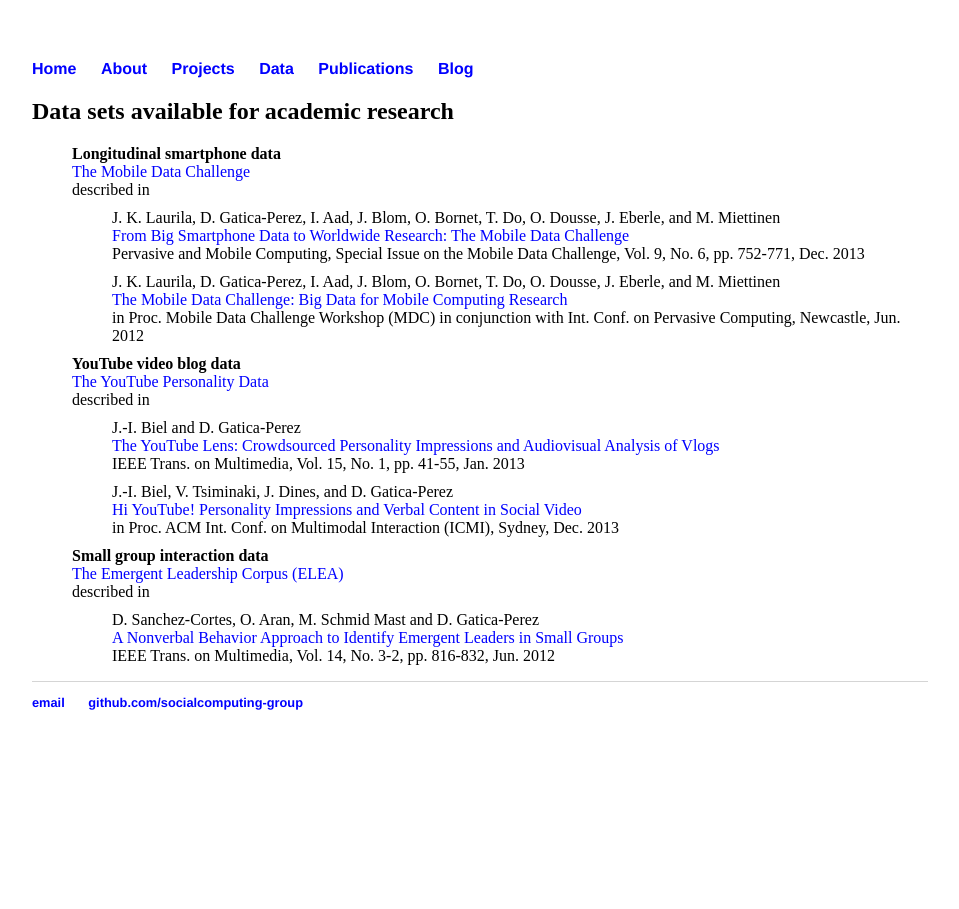
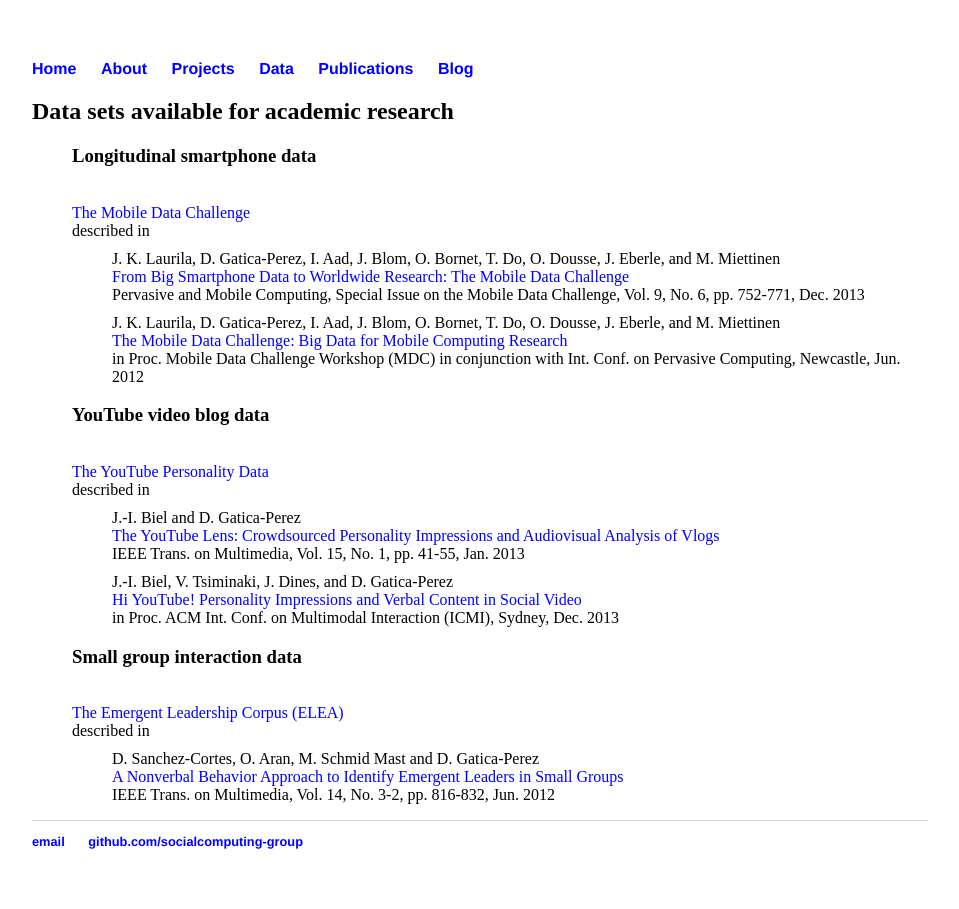
Before and after one commit to socialcomputing-group/socialcomputing-group.github.io, a Jekyll site: the page built from data/index.html, in a window 1280 px wide. Shown: the whole page, without its empty margins (160-1119 px from the left). Built offline with Jekyll 4.4.1, drawn with Linux system fonts in a browser that asks for light colours.

```diff
--- a/data/index.html
+++ b/data/index.html
@@ -7,7 +7,7 @@ title: Social Computing Research Group
 
 
 <ul style="list-style-type:none">
-  	<li><b>Longitudinal smartphone data</b><br>
+  	<li><h3>Longitudinal smartphone data</h3><br>
       	<a href="http://www.idiap.ch/project/mdc/">
       	The Mobile Data Challenge</a><br>
 	described in
@@ -24,7 +24,7 @@ title: Social Computing Research Group
 	    </li>
 	    </ul>
     </li>
-	<li><b>YouTube video blog data</b><br>
+	<li><h3>YouTube video blog data</h3><br>
 	      <a href="https://www.idiap.ch/dataset/youtube-personality">
 	      The YouTube Personality Data</a><br>
 		described in <br>
@@ -42,7 +42,7 @@ title: Social Computing Research Group
   </ul>
   </li>
 
-	<li><b>Small group interaction data</b><br>
+	<li><h3>Small group interaction data</h3><br>
 	      <a href="https://www.idiap.ch/dataset/elea">
 	      The Emergent Leadership Corpus (ELEA)</a><br>
 		described in
```
